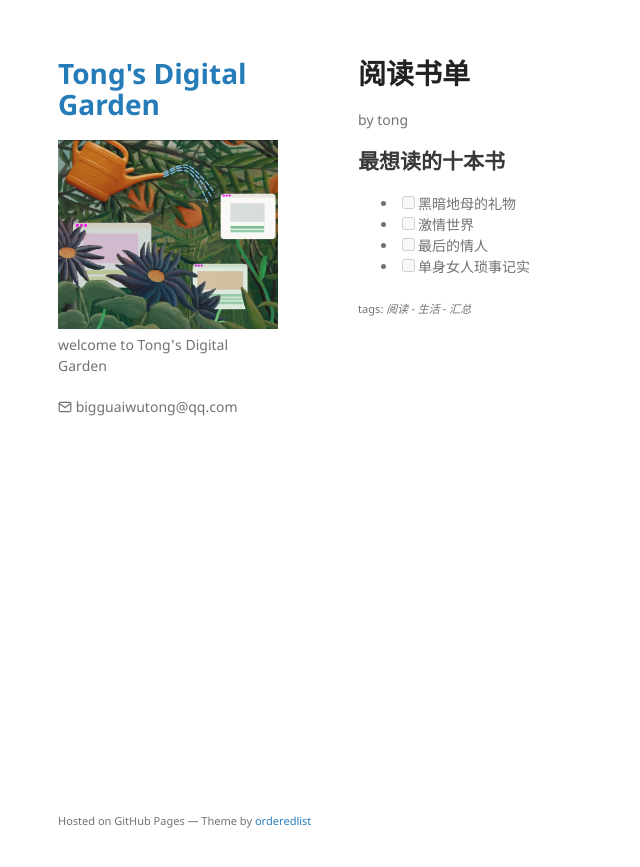
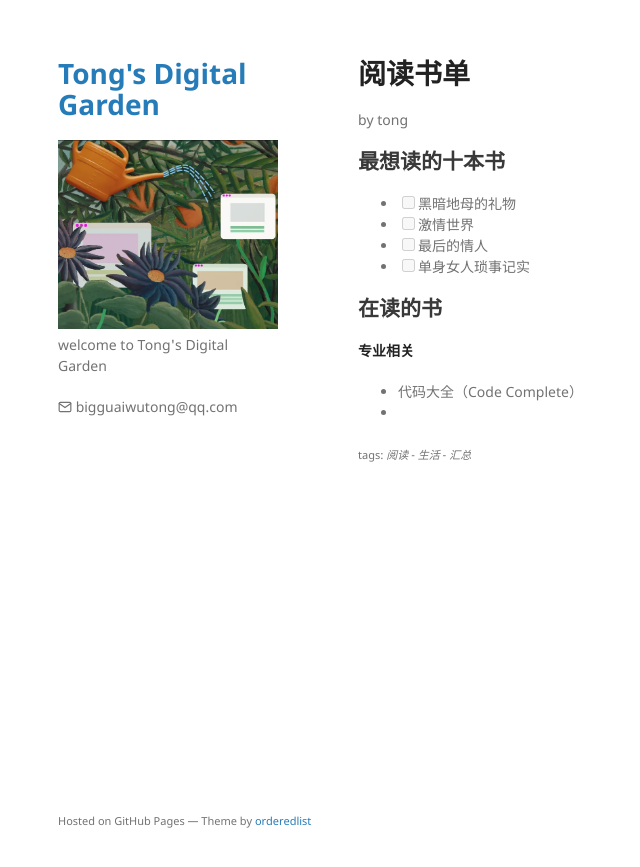
Before and after one commit to TongCodeSpace/TongCodeSpace.github.io, a Jekyll site: the page built from note/生活/读书/阅读书单.md, in a window 1280 px wide. Shown: the top 867 px of the page, without its empty margins (0-640 px from the left). Built offline with Jekyll 4.4.1, drawn with Linux system fonts in a browser that asks for light colours; comment, search, counter and statistics services are not loaded.

Commit message:
vault backup: M .obsidian/workspace.json note/生活/读书/阅读书单.md

```diff
--- a/note/生活/读书/阅读书单.md
+++ b/note/生活/读书/阅读书单.md
@@ -12,3 +12,8 @@ tags:
 - [ ] 激情世界
 - [ ] 最后的情人
 - [ ] 单身女人琐事记实
+
+## 在读的书
+**专业相关**
+- 代码大全（Code Complete）
+-
```
Also changed, not shown: .obsidian/workspace.json.
